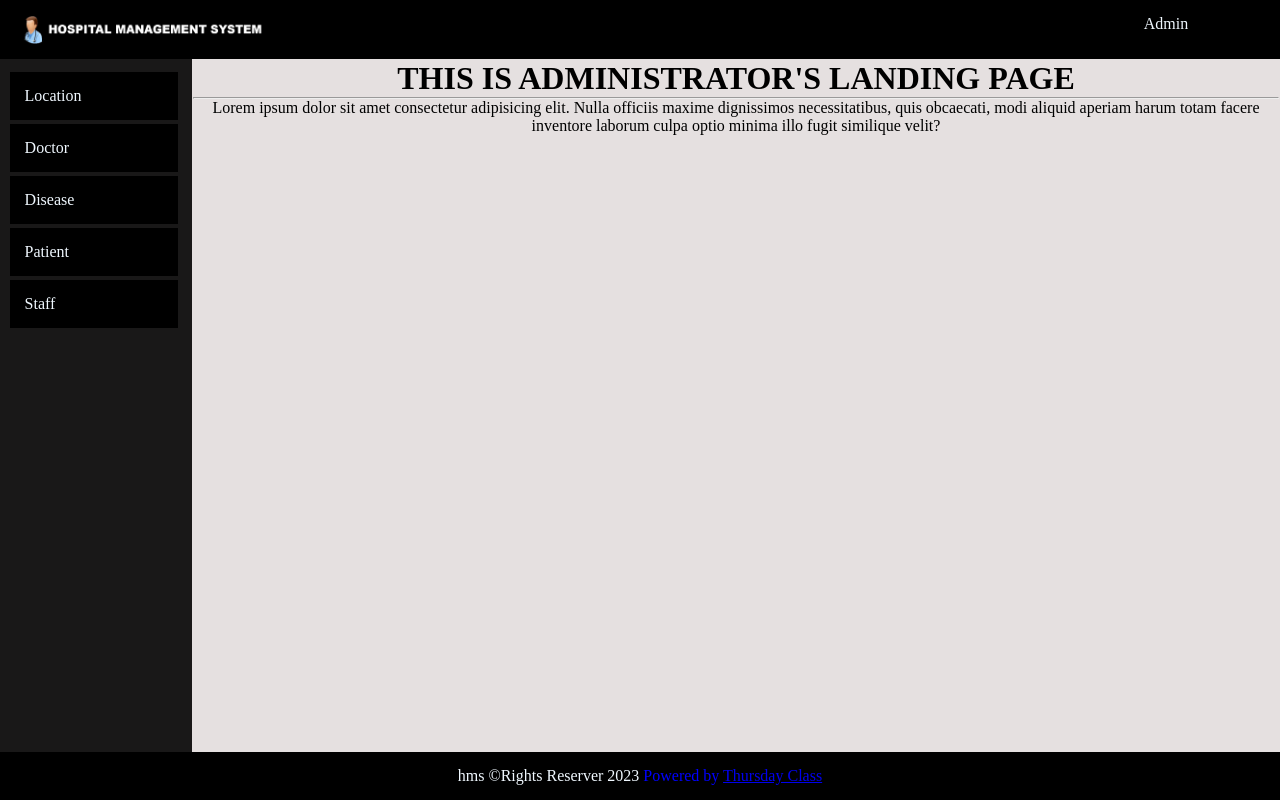
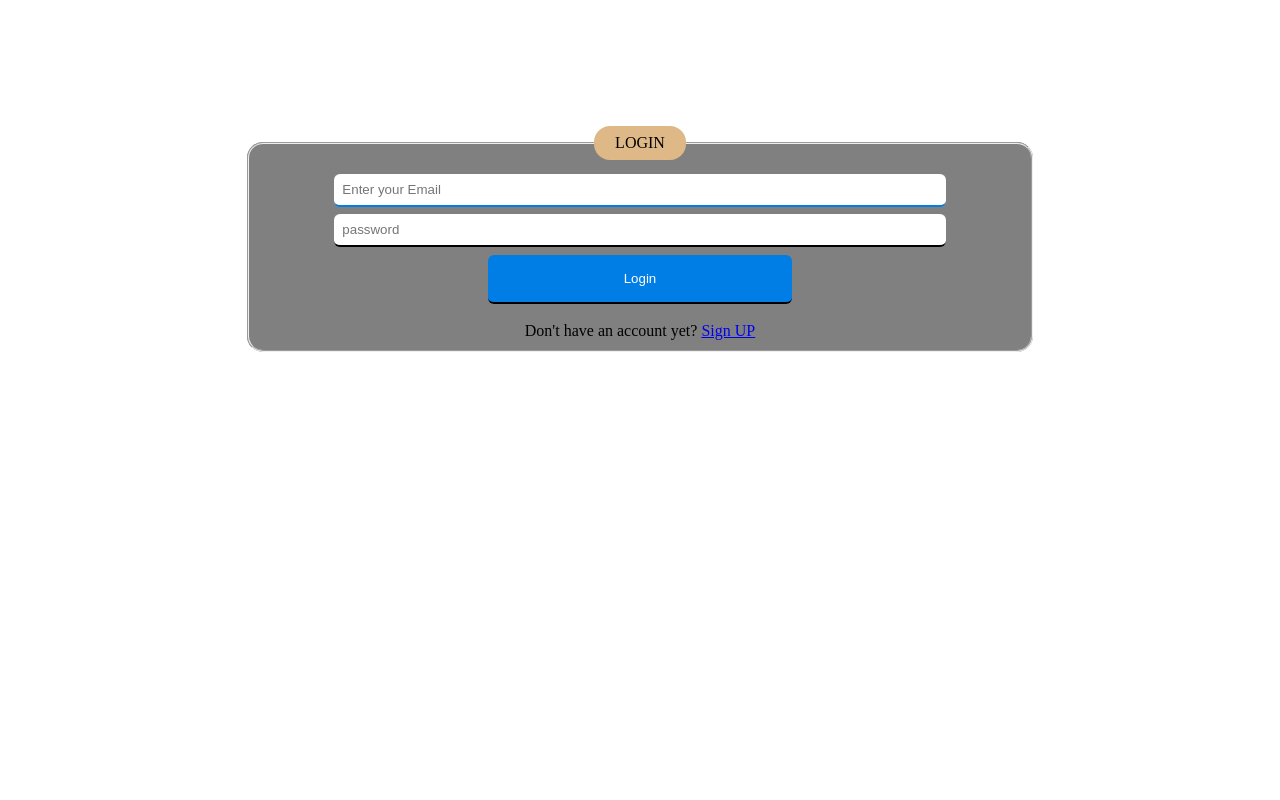
Before and after one commit to jennermaxim/hospital_management_system, a PHP site: page /admin/index.php in a window 1280 px wide. Run offline with PHP 8.4, Linux system fonts and the light colour scheme.

Commit message:
Login page, Sign Up page, Sessions

```diff
--- a/admin/assests/css/style.css
+++ b/admin/assests/css/style.css
@@ -100,6 +100,13 @@
 .main .workspace .success{
   font-size: 15px;
   color: green;
+  background-color: rgba(0, 128, 0, 0.274);
+  border-radius: 5px;
+  padding: 5px;
+}
+
+.main .workspace .error{
+  color: red;
 }
 
 .main .workspace table tr td a{
--- a/admin/assests/js/script.js
+++ b/admin/assests/js/script.js
@@ -1,7 +1,11 @@
 let success = document.querySelectorAll(".success");
+let error = document.querySelectorAll(".error");
 let i;
 setTimeout(() => {
   for (i = 0; i < success.length; i++) {
     success[i].style.display = "none";
   }
+  for (i = 0; i < error.length; i++) {
+    error[i].style.display = "none";
+  }
 }, 5000);
--- a/admin/includes/header.php
+++ b/admin/includes/header.php
@@ -1,3 +1,9 @@
+<?php session_start(); ?>
+<?php
+if(empty($_SESSION['login'])){
+    header('location:index.php');
+}
+?>
 <?php include 'config.php'; ?>
 <!DOCTYPE html>
 <html lang="en">
@@ -20,8 +26,8 @@
                 <li><a href="#">Admin</a>
                     <div class="subtub">
                         <ul>
-                            <li><a href="#">Change Password</a></li>
-                            <li><a href="#">Logout</a></li>
+                            <li><a href="dashboard.php"><?php echo $_SESSION['admin']; ?></a></li>
+                            <li><a href="logout.php" onclick="return confirm('We are sorry to see you leave...!');">Logout</a></li>
                         </ul>
                     </div>
                 </li>
--- a/admin/index.php
+++ b/admin/index.php
@@ -1,15 +1,67 @@
-<?php include 'includes/header.php'; ?>
-<div class="main">
-    <?php include 'includes/sidebar.php'; ?>
-    <div class="workspace">
+<?php include 'includes/config.php' ?>
+<!DOCTYPE html>
+<html lang="en">
+
+<head>
+    <meta charset="UTF-8">
+    <meta name="viewport" content="width=device-width, initial-scale=1.0">
+    <title>Login</title>
+    <link rel="shortcut icon" href="images/favicon.jpeg" type="image/jpeg">
+    <link rel="stylesheet" href="assests/css/form.css" type="text/css">
+    <style>
+        fieldset {
+            width: 60%;
+            margin-top: 10%;
+            border-radius: 16px;
+            background-color: gray;
+        }
+
+        legend {
+            text-align: center;
+            padding: 8px;
+            background-color: burlywood;
+            width: 10%;
+            margin: 0;
+            border-radius: 16px;
+        }
+        .error{
+            width: 50%;
+        }
+    </style>
+</head>
+
+<body>
+    <div class="main">
         <center>
-            <h1>THIS IS ADMINISTRATOR'S LANDING PAGE</h1>
-            <hr>
-            <P>Lorem ipsum dolor sit amet consectetur adipisicing elit.
-                Nulla officiis maxime dignissimos necessitatibus, quis obcaecati, modi aliquid aperiam
-                harum totam facere inventore laborum culpa optio minima illo fugit similique velit?
-            </P>
+            <fieldset>
+                <legend>LOGIN</legend>
+                <?php
+                if(isset($_POST['submit'])){
+                    $email = $_POST['email'];
+                    $password = $_POST['password'];
+                    $select = mysqli_query($conn, "select * from tbl_administrator where email = '".$email."' and password = '".md5($password)."'");
+                    if($row = mysqli_fetch_array($select)){
+                        session_start();
+                        $_SESSION['login'] = $row['a_id'];
+                        $_SESSION['admin'] = $row['admin'];
+                        $_SESSION['email'] = $row['email'];
+                        $_SESSION['contact'] = $row['contact'];
+                        header('location:dashboard.php');
+                    } else{
+                        echo "<span color='red' class='error'><legend class='error'>Ooops! Email or Password is incorrect!</legend></span>";
+                    }
+                }
+                ?>
+                <form method="post">
+                    <input type="email" name="email" placeholder="Enter your Email" id="" required autofocus>
+                    <input type="password" name="password" id="" placeholder="password" required>
+                    <input type="submit" value="Login" name="submit" class="btn">
+                    <br><br>
+                    Don't have an account yet? <a href="signup.php">Sign UP</a>
+                </form>
+            </fieldset>
         </center>
     </div>
-</div>
-<?php include 'includes/footer.php'; ?>
+</body>
+
+</html>
--- /dev/null
+++ b/admin/logout.php
@@ -0,0 +1,4 @@
+<?php session_start();
+session_destroy();
+header('location:index.php');
+?>
--- a/assests/css/form.css
+++ b/assests/css/form.css
@@ -80,4 +80,7 @@ select:focus {
 .register .card .form .success{
   font-size: 15px;
   color: green;
+  background-color: rgba(0, 128, 0, 0.274);
+  border-radius: 5px;
+  padding: 5px;
 }
```
Also changed, not shown: admin/dashboard.php (added, +13 -0 lines), admin/signup.php (added, +90 -0 lines), register.php (line endings or trailing spaces).
